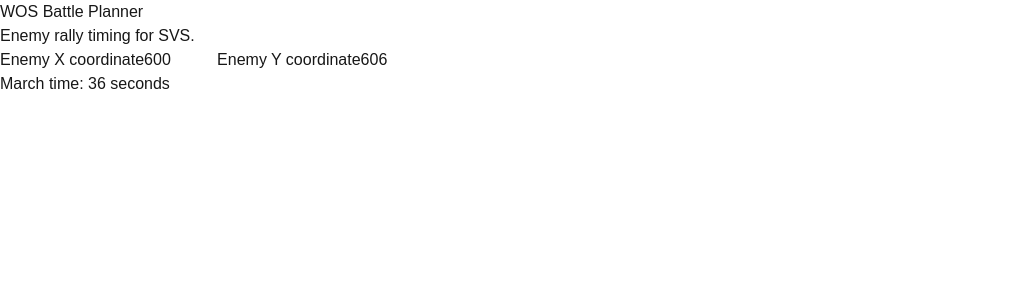
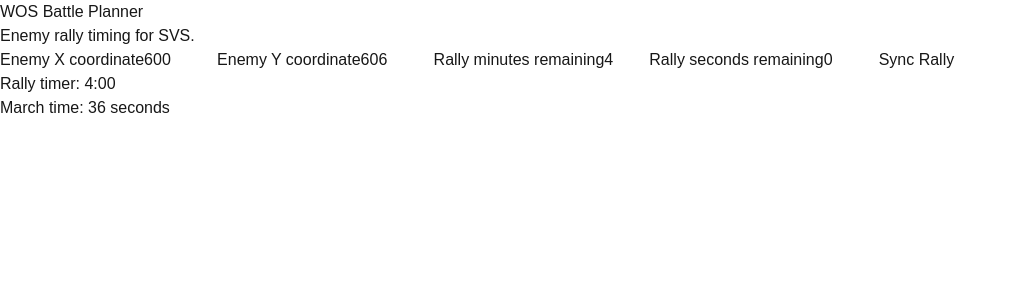
Before and after one commit to henrikivers1/wosvs-app, a Next.js app: page / in a window 1280 px wide. Shown: the top 300 px of the page, without its empty margins (0-1017 px from the left). Built offline with nearby package versions, Linux system fonts and the light colour scheme.

Commit message:
feat: calculate enemy rally impact time

```diff
--- a/src/app/page.tsx
+++ b/src/app/page.tsx
@@ -2,12 +2,28 @@
 
 import { useState } from "react";
 import { calculateMarchTime } from "@/lib/marchTime";
+import { calculateImpactTime } from "@/lib/rallyTime";
 
 export default function Home() {
   const [x, setX] = useState(600);
   const [y, setY] = useState(606);
 
+  const [minutes, setMinutes] = useState(4);
+  const [seconds, setSeconds] = useState(0);
+
+  const [impactTime, setImpactTime] = useState<Date | null>(null);
+
   const marchTime = calculateMarchTime(x, y);
+  function syncRally() {
+  const calculatedImpactTime = calculateImpactTime(
+    new Date(),
+    minutes,
+    seconds,
+    marchTime
+  );
+
+  setImpactTime(calculatedImpactTime);
+}
 
   return (
     <main>
@@ -35,8 +51,47 @@ export default function Home() {
           onChange={(event) => setY(Number(event.target.value))}
         />
       </label>
+      <label>
+  Rally minutes remaining
+  <input
+    type="number"
+    min="0"
+    max="5"
+    value={minutes}
+    onChange={(event) => setMinutes(Number(event.target.value))}
+  />
+</label>
 
-      <p>March time: {marchTime} seconds</p>
+<label>
+  Rally seconds remaining
+  <input
+    type="number"
+    min="0"
+    max="59"
+    value= {seconds}
+    onChange={(event) => setSeconds(Number(event.target.value))}
+  />
+</label>
+<button onClick={syncRally}>
+  Sync Rally
+</button>
+<p>
+  Rally timer: {minutes}:{seconds.toString().padStart(2, "0")}
+</p>
+<p>March time: {marchTime} seconds</p>
+{impactTime && (
+  <p>
+    Enemy impact:{" "}
+    {impactTime.toLocaleTimeString("en-GB", {
+      timeZone: "UTC",
+      hour12: false,
+      hour: "2-digit",
+      minute: "2-digit",
+      second: "2-digit",
+    })}{" "}
+    UTC
+  </p>
+)}
     </main>
   );
 }
--- /dev/null
+++ b/src/lib/rallyTime.ts
@@ -0,0 +1,13 @@
+export function calculateImpactTime(
+  currentTime: Date,
+  minutesRemaining: number,
+  secondsRemaining: number,
+  marchTimeSeconds: number
+): Date {
+  const totalSeconds =
+    minutesRemaining * 60 +
+    secondsRemaining +
+    marchTimeSeconds;
+
+  return new Date(currentTime.getTime() + totalSeconds * 1000);
+}
```
